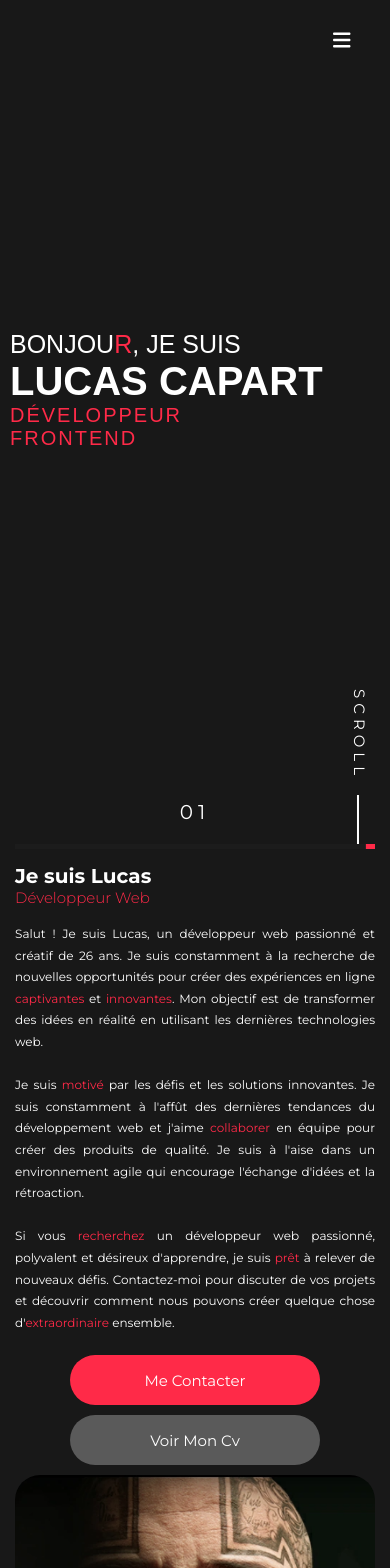
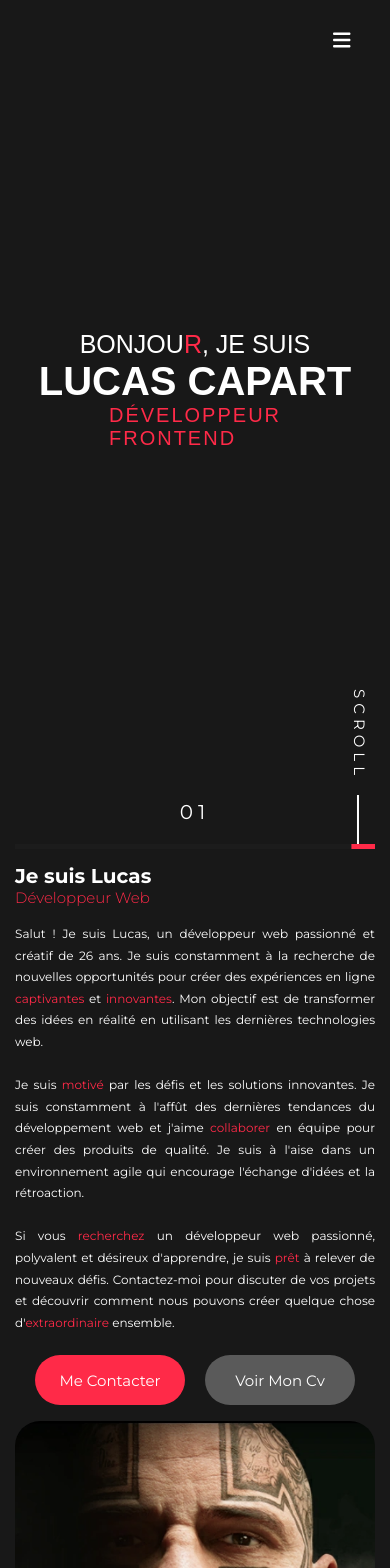
Before and after one commit to Elsuen0/Portfolio_Lucas, a React (Create React App) app: page / in a window 390 px wide. Shown: the top 1568 px of the page. Built offline with nearby package versions, Linux system fonts and the light colour scheme.

Commit message:
Update responsive
Mise à jour du responsive en ajoutant une taille d'écran supplémentaire

```diff
--- a/src/components/About/About.scss
+++ b/src/components/About/About.scss
@@ -57,7 +57,7 @@
   }
 }
 
-@media screen and (max-width: 768px) {
+@media screen and (max-width: 820px) {
   .aboutDescription {
     margin-left: 0;
     width: 100%;
@@ -72,15 +72,26 @@
       font-size: 12px;
     }
     .buttonSection {
-      flex-direction: column;
+      //flex-direction: column;
+      justify-content: space-evenly;
       align-items: center;
+      margin-bottom: 16px;
       .buttonContact,
       .buttonCv {
         margin-top: 10px;
-      }
-      .buttonCv {
-        margin-bottom: 10px;
+        width: 150px;
       }
     }
   }
 }
+
+@media screen and (max-width: 320px) {
+  .aboutDescription {
+    .buttonSection {
+      .buttonContact,
+      .buttonCv {
+        width: 120px;
+      }
+    }
+  }
+}
--- a/src/components/BurgerMenu/BurgerMenu.scss
+++ b/src/components/BurgerMenu/BurgerMenu.scss
@@ -78,7 +78,7 @@
     list-style-type: none;
     padding: 0px;
     width: 100%;
-    margin-left: 150px;
+    margin-left: 15px;
     li {
       display: flex;
       width: 100%;
@@ -112,14 +112,15 @@
   }
 }
 
-@media screen and (max-width: 768px) {
+@media screen and (max-width: 820px) {
   .modal {
-    width: 70%;
+    width: 30%;
     max-width: none;
     margin-right: 0;
   }
   .modalContent {
     font-size: 20px;
+    flex-direction: column;
     ul {
       margin-left: 10px;
       li {
@@ -135,3 +136,15 @@
     }
   }
 }
+
+@media screen and (max-width: 570px) {
+  .modal {
+    width: 40%;
+  }
+}
+
+@media screen and (max-width: 1300px) {
+  .modalContent {
+    flex-direction: column;
+  }
+}
--- a/src/components/Carrousel/Carrousel.scss
+++ b/src/components/Carrousel/Carrousel.scss
@@ -218,7 +218,7 @@
 }
 // MEDIAQUERIES
 
-@media screen and (max-width: 768px) {
+@media screen and (max-width: 820px) {
   :root {
     .swiper-button {
       &-prev,
--- a/src/components/CompteurPage/Counter.scss
+++ b/src/components/CompteurPage/Counter.scss
@@ -9,7 +9,7 @@
   letter-spacing: 5px;
 }
 
-@media screen and (max-width: 768px) {
+@media screen and (max-width: 820px) {
   .counterPage {
     font-size: 20px;
   }
--- a/src/components/Experiences/Experiences.scss
+++ b/src/components/Experiences/Experiences.scss
@@ -51,7 +51,7 @@
     margin-bottom: 15px;
   }
 }
-@media screen and (max-width: 768px) {
+@media screen and (max-width: 820px) {
   .cardExp-1,
   .cardExp-2 {
     h1 {
--- a/src/components/FormulaireContact/Form.scss
+++ b/src/components/FormulaireContact/Form.scss
@@ -101,7 +101,7 @@
   }
 }
 
-@media screen and (max-width: 768px) {
+@media screen and (max-width: 820px) {
   #name,
   #firstName,
   #email,
--- a/src/components/Header/Header.scss
+++ b/src/components/Header/Header.scss
@@ -59,7 +59,7 @@
   margin-bottom: 150px;
 }
 
-@media screen and (max-width: 768px) {
+@media screen and (max-width: 820px) {
   .homeStyle {
     width: 100%;
   }
@@ -67,3 +67,9 @@
     display: none;
   }
 }
+
+@media screen and (max-width: 1300px) {
+  .headerIn {
+    display: none;
+  }
+}
--- a/src/components/Me/Me.scss
+++ b/src/components/Me/Me.scss
@@ -109,9 +109,11 @@
   color: #ff2a48;
 }
 
-@media screen and (max-width: 768px) {
+@media screen and (max-width: 820px) {
   .meSection {
     width: 100%;
+    display: flex;
+    align-items: center;
     h1 {
       &::after {
         display: none;
```
